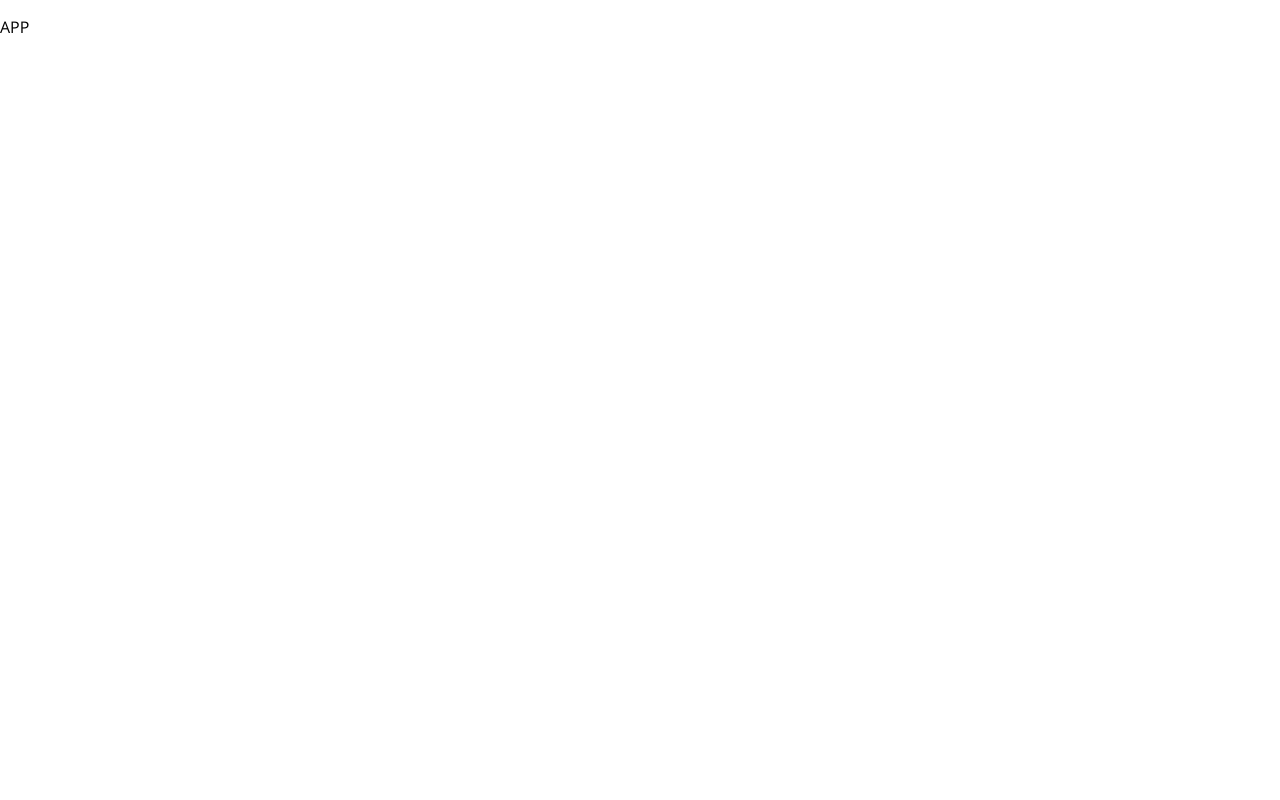
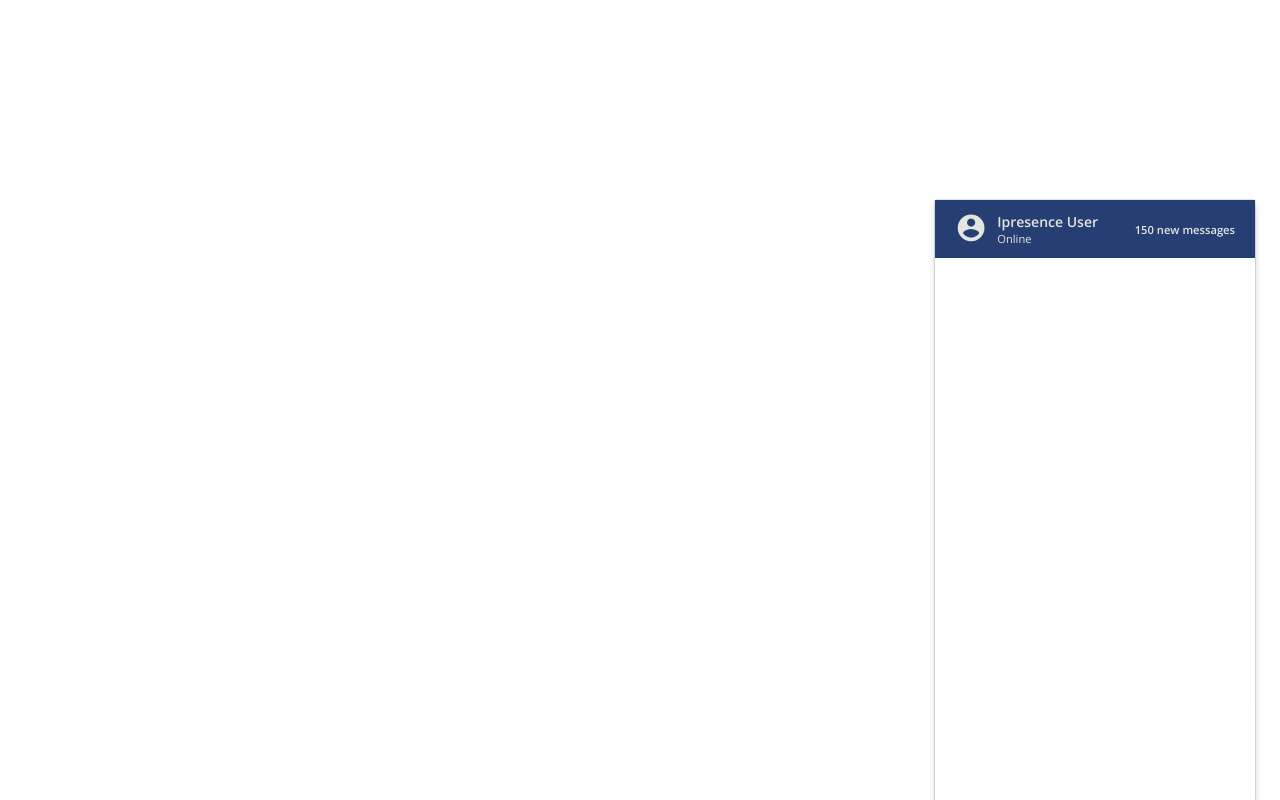
Before and after one commit to jdmiguel/react_chat, a React (Create React App) app: page / in a window 1280 px wide. Built offline with nearby package versions, Linux system fonts and the light colour scheme.

Commit message:
style app and header, add hide / show functionality on click header

```diff
--- a/src/components/App/index.tsx
+++ b/src/components/App/index.tsx
@@ -1,8 +1,33 @@
-import React from 'react';
+import React, { useReducer, Dispatch } from 'react';
+
+import Header from '../Header';
+
+type ClassesAction = { type: 'hide'} | { type: 'show' };
+
+const classesReducer = (classes: string[], action: ClassesAction) => {
+  switch (action.type) {
+    case 'hide':
+      return [...classes,'hide'];
+    case 'show':
+      return classes.filter(appClass => appClass !== 'hide');
+  }
+};
 
 const App:React.FC = () => {
+  const [appClasses, dispatch]: [
+    string[],
+    Dispatch<ClassesAction>,
+  ] = useReducer(classesReducer, ['app']);
+
+
+  const handleAppClasses = () => {
+    appClasses.includes('hide') ? dispatch({type: 'show'}) : dispatch({type: 'hide'})
+  }
+
   return(
-    <p>APP</p>
+    <div className={appClasses.join(' ')}>
+      <Header onClick={handleAppClasses}/>
+    </div>
   )
 }
 
--- a/src/components/Header/index.tsx
+++ b/src/components/Header/index.tsx
@@ -1,8 +1,26 @@
 import React from 'react';
 
-const Header:React.FC = () => {
+export type HeaderProps = {
+  onClick: () => void;
+};
+
+const Header:React.FC<HeaderProps> = ({onClick}) => {
   return(
-    <p>Header</p>
+    <header>
+      <button type="button" onClick={onClick}></button>
+      <div className="header-profile">
+        <i data-testid={'label-icon'} className="material-icons">
+          account_circle
+        </i>
+        <div>
+          <h1>Ipresence User</h1>
+          <h2>Online</h2>
+        </div>
+      </div>
+      <div>
+        <h3>150 new messages</h3>
+      </div>
+    </header>
   )
 }
 
--- a/src/index.css
+++ /dev/null
@@ -1,4 +0,0 @@
-body {
-  margin: 0;
-  font-family: 'Open Sans', sans-serif;
-}
--- a/src/index.tsx
+++ b/src/index.tsx
@@ -1,6 +1,6 @@
 import React from 'react';
 import ReactDOM from 'react-dom';
-import './index.css';
+import './styles.css';
 import App from './components/App';
 
 ReactDOM.render(
--- /dev/null
+++ b/src/styles.css
@@ -0,0 +1,87 @@
+html, body, header, button,  div, h1, h2, h3, i {
+  margin: 0;
+  padding: 0;
+}
+
+html {
+  font-family: 'Open Sans', sans-serif;
+  font-size: 14px;
+  font-weight: 400;
+}
+
+.app{
+  display: flex;
+  flex-direction: column;
+  height: auto;
+}
+
+header {
+  display: flex;
+  justify-content: space-between;
+  align-items: center;
+  padding: 12px 20px;
+  background-color: #263F73;
+  color: #e4e4e1;
+}
+
+header button {
+  display: none;
+}
+
+.header-profile{
+  display: flex;
+}
+
+.header-profile i{
+  font-size: 2.3rem;
+  margin-right: 10px;
+}
+
+h1 {
+  font-size: 1rem;
+  font-weight: 600;
+}
+
+h2 {
+  font-size: 0.8rem;
+  font-weight: 400;
+}
+
+h3 {
+  font-size: 0.8rem;
+}
+
+@media only screen and (min-width: 769px) {
+  .app{
+    width: 320px;
+    height: 600px;
+    position: fixed;
+    bottom: 0;
+    right: 25px;
+    border-radius: 2px 2px 0 0;
+    box-shadow: 0 0 0 1px rgba(0,0,0,.1), 0 4px 6px rgba(0,0,0,.2);
+    transition: transform 0.2s ease-out 0s;
+  }
+
+  .app.hide {
+    transform: translateY(542px);
+  }
+
+  header {
+    position: relative;
+  }
+
+  header button {
+    display: block;
+    position: absolute;
+    top: 0;
+    left: 0;
+    width: 100%;
+    height: 100%;
+    z-index: 1;
+    background: none;
+    border: none;
+    cursor: pointer;
+    outline: none;
+  }
+};
```
